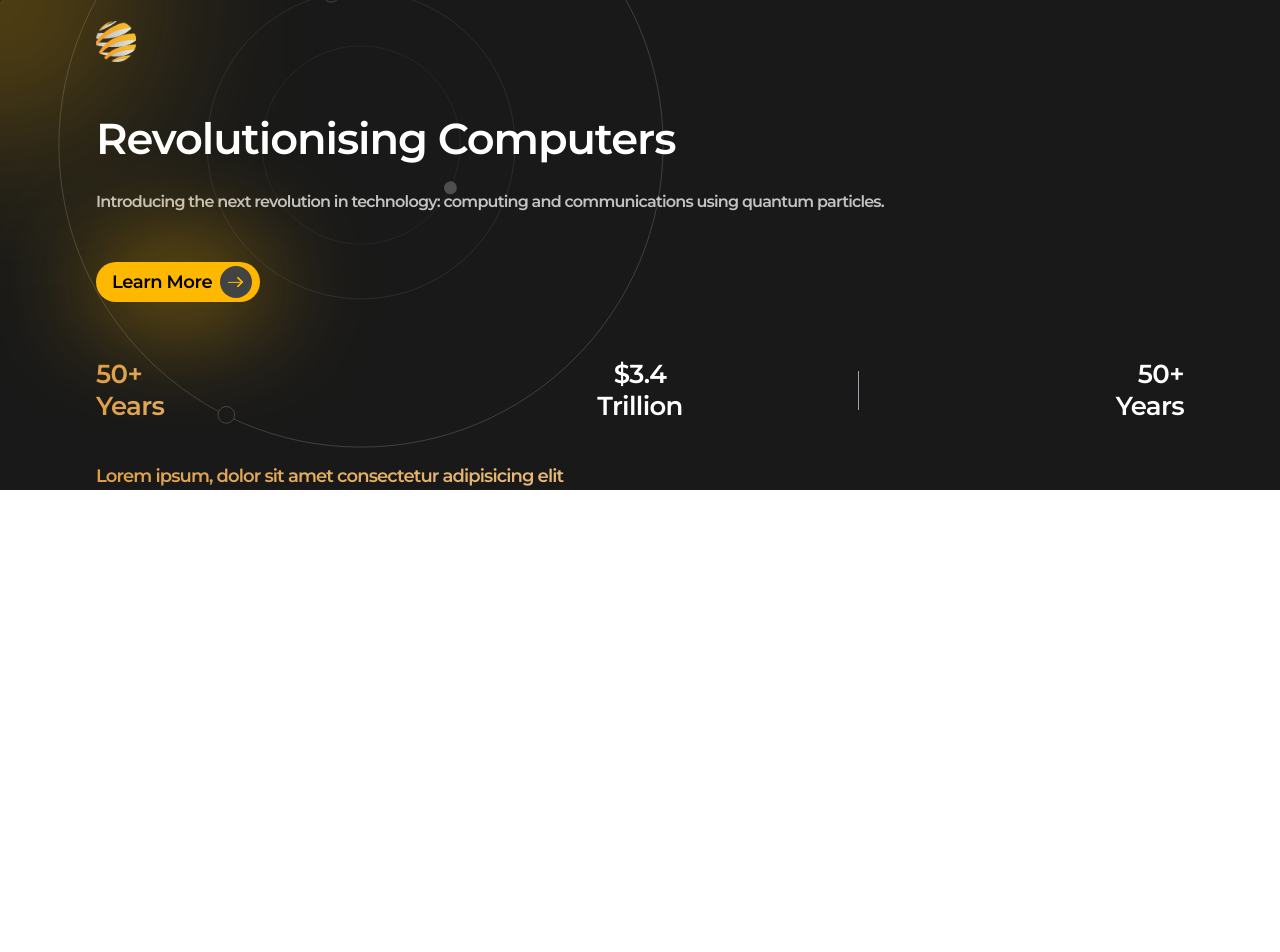
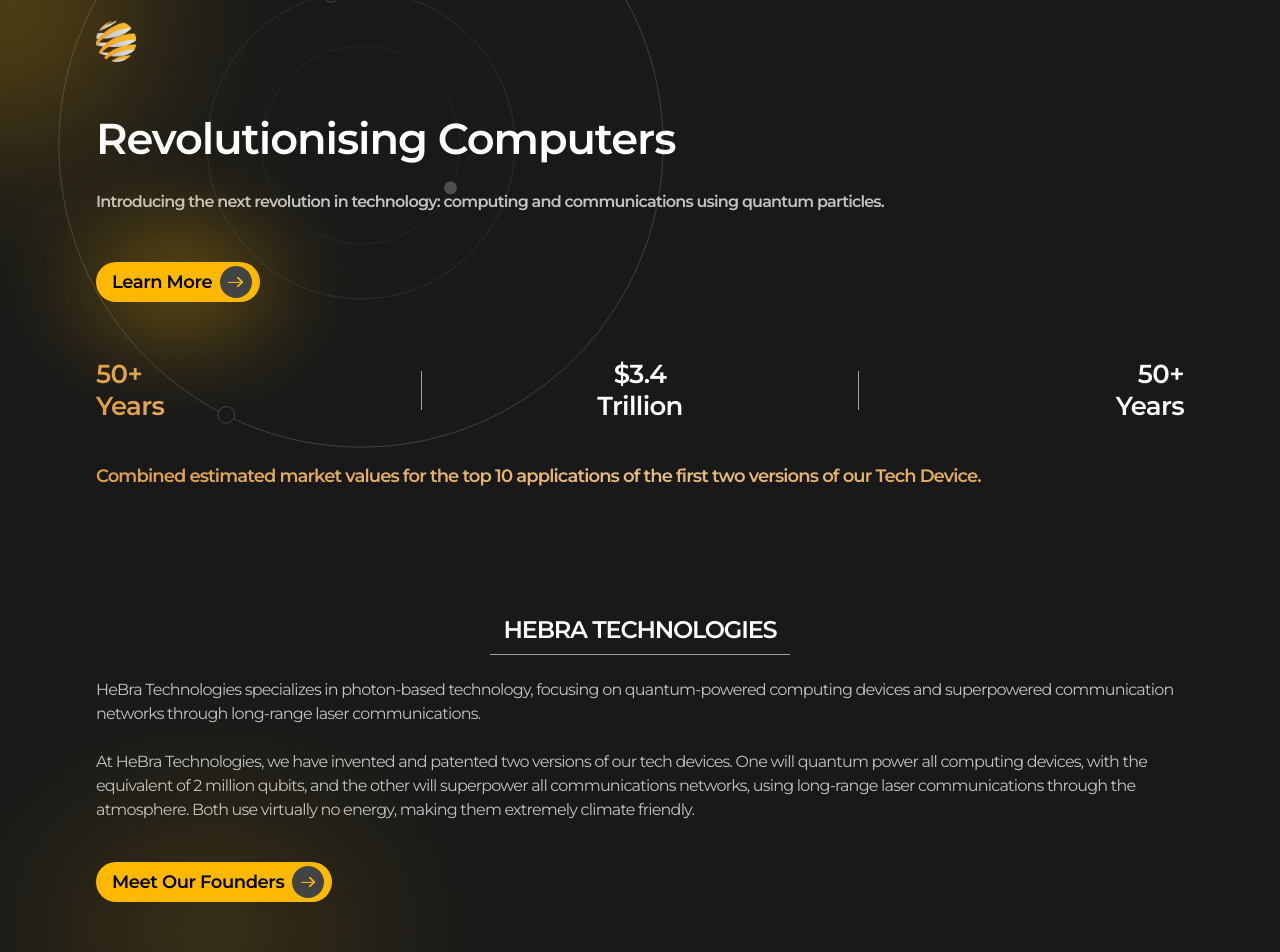
Before and after one commit to MuyazRJ/HebraTech, a Next.js app: page / in a window 1280 px wide. Shown: the top 952 px of the page. Before the commit the page ends 800 px from the top, so only its background shows below. Built offline with nearby package versions, Linux system fonts and the light colour scheme.

Commit message:
second section

```diff
--- a/app/globals.css
+++ b/app/globals.css
@@ -40,7 +40,7 @@
 }
 
 .stats-p {
-  @apply mt-10 text-lg font-bold bg-gradient-to-r from-[#DD9E48] via-[#e0a758] via-[#e7bc80] to-[#DD9E48];
+  @apply mt-10 text-lg font-bold bg-gradient-to-r from-[#DD9E48] via-[#e0a758] via-[#e7bc80] to-[#DD9E48] h-[140px];
   background-clip: text;
   -webkit-text-fill-color: transparent;
 }
--- a/app/page.tsx
+++ b/app/page.tsx
@@ -15,7 +15,7 @@
 
     setTimeout(() => {
       isDoneLoading(true)
-    }, 3000)
+    }, 2000)
   }, 2000)
 
   return (
@@ -26,7 +26,7 @@
           {!loading && <Landing key="landing" doneLoading={doneLoading}/>}
         </AnimatePresence>
 
-
+        {doneLoading && <Brief/>}
     </main>
   )
 }
--- a/components/Brief.tsx
+++ b/components/Brief.tsx
@@ -1,9 +1,18 @@
+import TextReveal from "@/motion/Reveal";
+import { CustomButton } from ".";
 
 
 const Brief = () => {
     return (
-        <div className="w-full h-full">
-            <h2 className="text-black text-[2.7rem] leading-[3.4rem]">Hebra Technologies</h2>
+        <div className="h-[100vh] bg-main-black pt-[0.75rem]">
+            <div className="flex max-w-[85%] mx-auto items-center justify-center flex-col">
+                <TextReveal>
+                <h2 className="text-white text-2xl font-bold text-center mb-8 before:absolute relative  before:border-b-[1px] before:border-[#A3A3A3] before:w-[110%] before:right-[-5%] before:top-10 before:bottom-0">HEBRA TECHNOLOGIES</h2></TextReveal>
+
+                <p className="text-[#C3C3C3]">HeBra Technologies specializes in photon-based  technology, focusing on quantum-powered computing devices and superpowered communication networks through long-range laser communications.<br/><br/>At HeBra Technologies, we have invented and patented two versions of our tech devices. One will quantum power all computing devices, with the equivalent of 2 million qubits, and the other will superpower all communications networks, using long-range laser communications through the atmosphere. Both use virtually no energy, making them extremely climate friendly.</p>
+
+                <div className="justify-self-start self-start"><CustomButton text="Meet Our Founders" styles="mt-10" boxShadow="0 3em 12.5em 0 #FFB800"/></div>
+            </div>
         </div>
      );
 }
--- a/components/CustomButton.tsx
+++ b/components/CustomButton.tsx
@@ -4,10 +4,10 @@
 
 }
 
-const CustomButton = () => {
+const CustomButton = ({ text, styles, boxShadow }: { text:string, styles?:string, boxShadow: string }) => {
     return (
-        <button type="button" className="bg-[#FFB800] rounded-full pl-4 pr-2 mt-12 py-1 text-md flex gap-[0.5rem] items-center justify-center relative shadow-[#FFB800] duration-300 origin-bottom before:bg-white before:absolute before:inset-0 before:rounded-full before:-z-10 z-[1] before:translate-y-[100%] before:hover:translate-y-0 before:ease-in overflow-hidden before:duration-300 before:origin-bottom" style={{boxShadow: '0 0 7em 0 #FFB800'}}>
-            <span className="font-bold text-lg tracking-tight">Learn More</span>
+        <button type="button" className={`bg-[#FFB800] pl-4 pr-2 py-1 rounded-full flex gap-[0.5rem] items-center justify-center relative shadow-[#FFB800] duration-300 origin-bottom before:bg-white before:absolute before:inset-0 before:rounded-full before:-z-10 z-[1] before:translate-y-[100%] before:hover:translate-y-0 before:ease-in overflow-hidden before:duration-300 before:origin-bottom ${styles}`} style={{boxShadow: `${boxShadow}`}}>
+            <span className="font-bold text-lg tracking-tight">{text}</span>
 
             <div className="circle">
                 <div className="arrow"/>
--- a/components/Landing.tsx
+++ b/components/Landing.tsx
@@ -39,13 +39,15 @@
     }
 
     return (
-        <div className="relative">
-            <motion.div key="landing" className="w-full bg-main-black overflow-hidden" initial={{scaleY:0}} animate={{scaleY:1}} transition={{duration:1, ease:[0.99, 0, 0.17, 1], delay: 0.3}}>
+        <motion.div key="landing" className="bg-main-black overflow-hidden origin-top relative" initial={{opacity:0}} animate={{opacity:1}} transition={{duration:1, ease:[0.99, 0, 0.17, 1], delay: 2}}>
             <div className="circle-glow z-[1]"></div>
+            <div className="absolute top-0 left-0 translate-y-[-175px] translate-x-4">
+                <Lottie autoPlay={true} loop={true} animationData={animationData} className="w-[690px] h-[640px]"/>
+            </div>
             <div className="max-w-[85%] flex flex-col mt-[7rem] mx-auto">
                 <h1 className="text-white text-[2.7rem] leading-[3.4rem] font-bold tracking-tight z-[1]">Revolutionising Computers</h1>
                 <p className="text-[#C3C3C3] mt-6 text-md font-semibold z-[1]">Introducing the next revolution in technology: computing and communications using quantum particles.</p>
-                    <span><CustomButton/></span>
+                <span><CustomButton text="Learn More" styles="mt-12 text-md" boxShadow="0 0 7em 0 #FFB800"/></span>
 
                 <div className="flex mt-14">
                     <h3 onClick={() => setStat(0)} className={`statistics-text relative before:absolute before:border-r-[1px] before:inset-0 before:top-[20%] before:h-[60%] before:border-gray-400 before:right-[10%] ${gradientColour(0)}`}>50+<br/>Years</h3>
@@ -54,19 +56,12 @@
                 </div>
 
                 <AnimatePresence mode="wait">
-                        {selectedStat === 0 && <motion.p key={1} variants={statsAnim} initial="initial" animate="animation" exit="exit" className="stats-p">Lorem ipsum, dolor sit amet consectetur adipisicing elit</motion.p>}
+                    {selectedStat === 0 && <motion.p key={1} variants={statsAnim} initial="initial" animate="animation" exit="exit" className="stats-p">Combined estimated market values for the top 10 applications of the first two versions of our Tech Device.</motion.p>}
                     {selectedStat === 1 && <motion.p key={2} variants={statsAnim} initial="initial" animate="animation" exit="exit" className="stats-p">Ipsam eum consequuntur distinctio saepe provident corporis porro quasi facilis reiciendis officia dolores inventore!</motion.p>}
                     {selectedStat === 2 && <motion.p key={3} variants={statsAnim} initial="initial" animate="animation" exit="exit" className="stats-p">Combined estimated market values for the top 10 applications of the first two versions of our Tech Device.</motion.p>}
                 </AnimatePresence>
             </div>
         </motion.div>
-
-            <div className="absolute top-0 left-0 translate-y-[-175px] translate-x-4">
-                <Lottie autoPlay={true} loop={true} animationData={animationData} className="w-[690px] h-[640px]"/>
-            </div>
-
-            <motion.div key="pre" className={`w-screen h-screen bg-red-200 origin-top -z-[11] ${doneLoading ? 'hidden': 'fixed'}`} initial={{scaleY:0}} animate={{scaleY:1}} transition={{duration:1, ease:[0.99, 0, 0.17, 1]}}/>
-        </div>
      );
 }
 
--- a/components/Navbar.tsx
+++ b/components/Navbar.tsx
@@ -35,7 +35,7 @@
     }
 
     return (
-        <main className='fixed z-10 w-full'>
+        <main className='absolute z-10 w-full'>
             <nav className="w-[85%] h-[75px] flex justify-between items-center pt-2 mx-auto">
                 <Image
                     src="/hebratech_logo.png"
--- /dev/null
+++ b/motion/Reveal.tsx
@@ -0,0 +1,31 @@
+"use client"
+
+import React, { useRef } from "react";
+import { easeIn, easeInOut, easeOut, motion, useInView } from 'framer-motion';
+
+interface Props {
+    children: JSX.Element | string,
+    delay?: number,
+    duration?: number,
+    styles?: string
+}
+
+const TextReveal = ({ children, delay, duration = 0.55, styles='' }: Props) => {
+    const ref = useRef(null);
+    const isInView = useInView(ref, { once: false })
+
+    return (
+        <motion.div ref={ref} animate={isInView ? "visible" : "hidden"}  className={styles}
+            variants={{
+                hidden: { opacity: 0, translateY: '100%'},
+                visible: { opacity: 1, translateY: 0}
+            }}
+            transition={{ duration: duration, delay: isInView ? delay : 1, ease: [0.37, 0, 0.63, 1]}}
+            initial='hidden'
+        >
+            {children}
+        </motion.div>
+    );
+};
+
+export default TextReveal;
```
Lines whose indentation alone changed are shown as unchanged.
